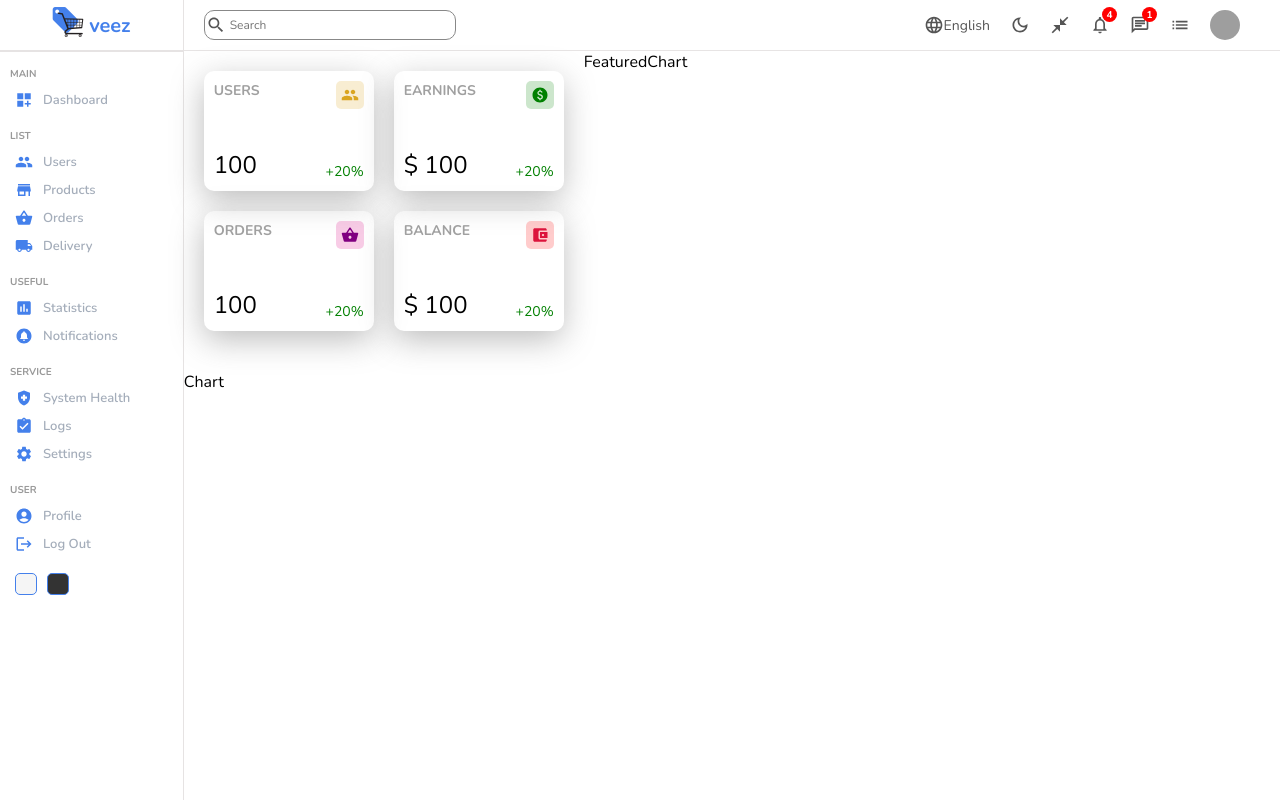
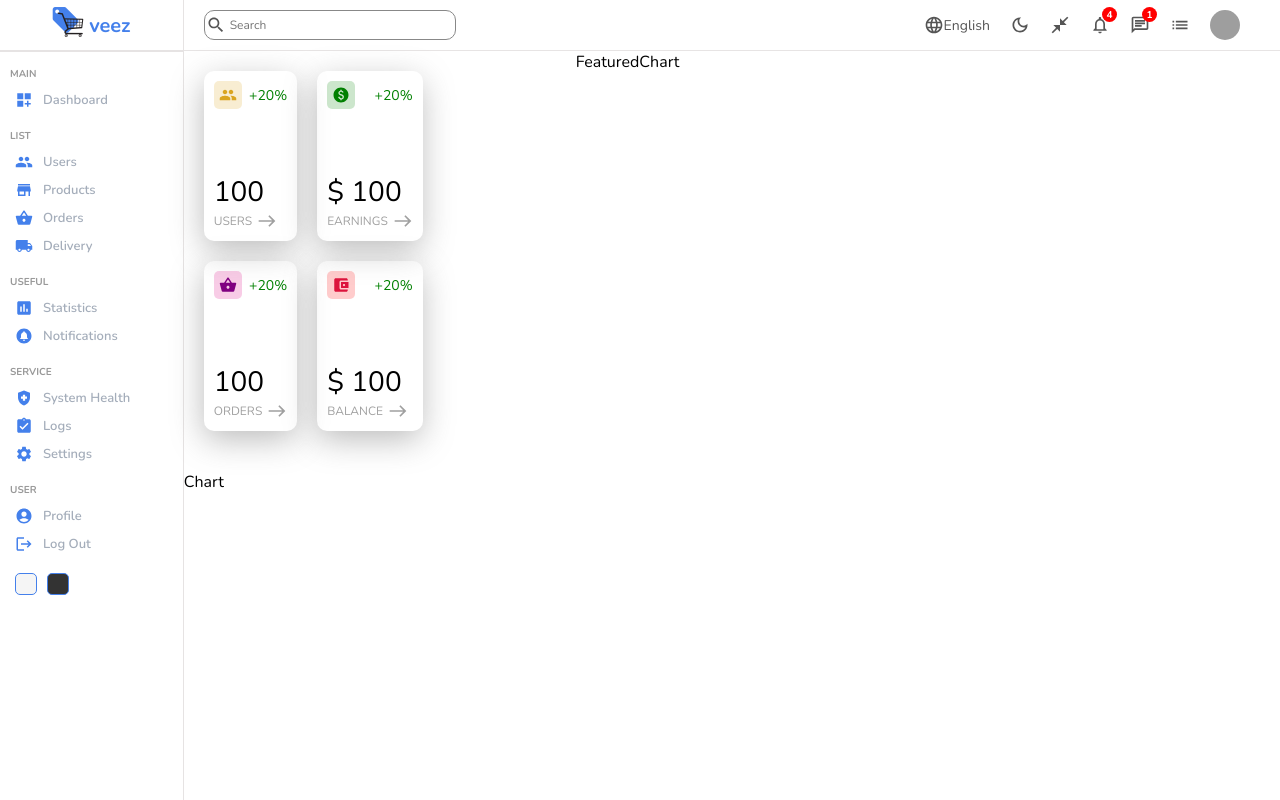
Before and after one commit to blairesc/Dashboard, a React (Create React App) app: page / in a window 1280 px wide. Built offline with nearby package versions, Linux system fonts and the light colour scheme; grey boxes are pictures that could not be loaded.

Commit message:
update the design of the widgets

```diff
--- a/src/components/widget/Widget.jsx
+++ b/src/components/widget/Widget.jsx
@@ -3,6 +3,7 @@ import PeopleIcon from "@mui/icons-material/People";
 import PaidIcon from '@mui/icons-material/Paid';
 import AccountBalanceWalletIcon from '@mui/icons-material/AccountBalanceWallet';
 import ShoppingBasketIcon from '@mui/icons-material/ShoppingBasket';
+import EastIcon from '@mui/icons-material/East';
 
 const Widget = ({ type }) => {
   let data;
@@ -78,16 +79,17 @@ const Widget = ({ type }) => {
 
   return (
     <div className="widget">
-      <div className="left">
-        <span className="title">{ data.title }</span>
-        <span className="counter">{ data.isMoney && "$"} { amount }</span>
+      <div className="top">
+        { data.icon }
+        <p className="percentage positive">+{ percentage }%</p>
       </div>
 
-      <div className="right">
-        { data.icon }
-        <div className="percentage positive">
-          +{ percentage }%
-        </div>
+      <div className="bottom">
+        <span className="counter">{ data.isMoney && "$"} { amount }</span>
+        <span className="title">
+          { data.title }
+          <EastIcon fontSize="small" />
+        </span>
       </div>
     </div>
   )
--- a/src/components/widget/widget.scss
+++ b/src/components/widget/widget.scss
@@ -1,38 +1,18 @@
 .widget {
     display: flex;
+    flex-direction: column;
     justify-content: space-between;
-    flex: 1;
     padding: 10px;
     margin-bottom: 20px;
     border-radius: 10px;
     box-shadow: -1px 9px 33px -1px rgba(168,168,168,0.79);
     -webkit-box-shadow: -1px 9px 33px -1px rgba(168,168,168,0.79);
     -moz-box-shadow: -1px 9px 33px -1px rgba(168,168,168,0.79);
-    height: 100px;
-    width: 150px;
+    height: 150px;
 
-    .left,
-    .right {
+    .top {
         display: flex;
-        flex-direction: column;
         justify-content: space-between;
-
-        .title {
-            font-weight: bold;
-            font-size: 14px;
-            color: rgb(160, 160, 160);
-        }
-
-        .counter {
-            font-size: 24px;
-            font-weight: 300;
-        }
-
-        .link {
-            font-size: 12px;
-            border-bottom: 1px solid gray;
-            width: max-content;
-        }
 
         .percentage {
             display: flex;
@@ -56,4 +36,24 @@
             cursor: pointer;
         }
     }
+
+    .bottom {
+        display: flex;
+        flex-direction: column;
+
+        .counter {
+            font-size: 28px;
+            font-weight: 300;
+        }
+
+        .title {
+            display: flex;
+            align-items: center;
+            gap: 5px;
+            font-size: 12px;
+            color: rgb(160, 160, 160);
+            cursor: pointer;
+        }
+
+    }
 }
```
